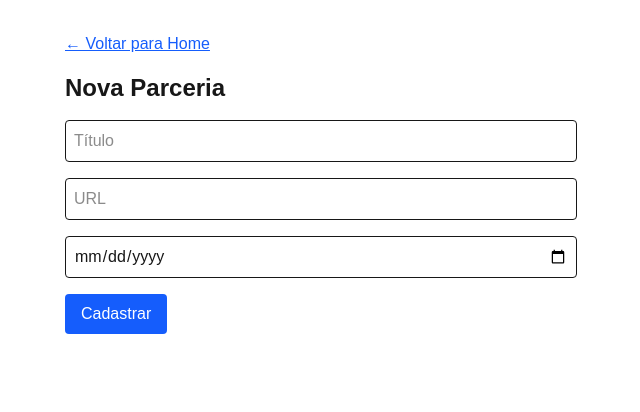
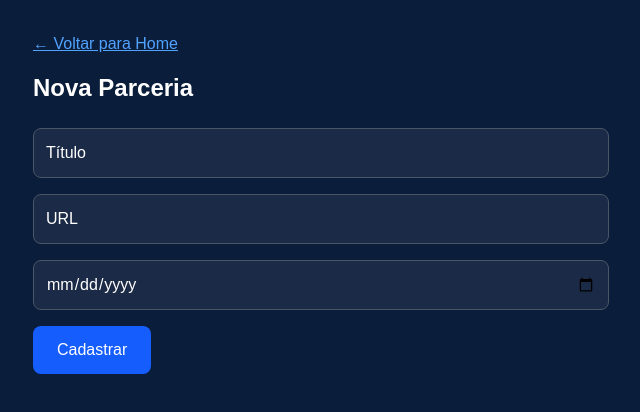
Before and after one commit to jhenriquedsm/parcerias-frontend, a Next.js app: page /parcerias/new in a window 1280 px wide. Shown: the top 412 px of the page, without its empty margins (319-959 px from the left). Built offline with nearby package versions, Linux system fonts and the light colour scheme.

Commit message:
style: melhorando cores e criando uma identidade visual

```diff
--- a/src/app/page.tsx
+++ b/src/app/page.tsx
@@ -1,17 +1,23 @@
 'use client'
 import { useRouter } from 'next/navigation'
+import Image from 'next/image'
+import logo from '../../public/logo.png'
 
 export default function HomePage() {
   const router = useRouter()
 
-  return (
-    <main className="flex flex-col items-center justify-center min-h-screen bg-black text-white p-6">
+   return (
+    <main className="flex flex-col min-h-screen bg-[#0A1E3F] text-white p-6">
+      <div className="flex justify-between items-center w-full mb-12">
+        <Image src={logo} alt="Logo Serpro" width={160} height={60} />
+      </div>
+
       <h1 className="text-4xl font-bold mb-10 text-center">Parcerias Serpro</h1>
 
-      <div className="flex gap-6">
+      <div className="flex justify-center gap-6">
         <button
           onClick={() => router.push('/parcerias/new')}
-          className="bg-blue-600 hover:bg-blue-700 text-white px-6 py-3 rounded-xl shadow-lg transition"
+          className="bg-blue-700 hover:bg-blue-800 text-white px-6 py-3 rounded-xl shadow-lg transition"
         >
           ➕ Cadastrar Parceria
         </button>
@@ -23,6 +29,13 @@ export default function HomePage() {
           📄 Listar Parcerias
         </button>
       </div>
+
+      <div className="flex-grow" />
+
+      <footer className="text-center text-sm text-gray-400 mt-12 border-t border-gray-600 pt-4">
+        <p>Developed by José Henrique</p>
+        <p className='text-red-500'>Esse projeto não é um projeto oficial do Serpro</p>
+      </footer>
     </main>
   )
 }
--- a/src/app/parcerias/new/page.tsx
+++ b/src/app/parcerias/new/page.tsx
@@ -32,21 +32,22 @@ export default function NovaParceriaPage() {
   }
 
   return (
-    <div className="p-8 max-w-xl mx-auto">
+    <div className="min-h-screen bg-[#0a1d3a] p-8 flex flex-col items-center">
+      <div className="w-full max-w-xl">
         <button
           onClick={() => router.push('/')}
-        className="mb-4 text-blue-600 underline"
+          className="mb-4 text-blue-400 underline"
         >
           ← Voltar para Home
         </button>
-      <h1 className="text-2xl font-bold mb-4">Nova Parceria</h1>
+        <h1 className="text-white text-2xl font-bold mb-6">Nova Parceria</h1>
         <form onSubmit={handleSubmit} className="space-y-4">
           <input
             type="text"
             placeholder="Título"
             value={title}
             onChange={(e) => setTitle(e.target.value)}
-          className="w-full p-2 border rounded"
+            className="w-full p-3 bg-[#1B2A47] text-white border border-gray-600 rounded-lg placeholder-white"
             required
           />
           <input
@@ -54,23 +55,24 @@ export default function NovaParceriaPage() {
             placeholder="URL"
             value={url}
             onChange={(e) => setUrl(e.target.value)}
-          className="w-full p-2 border rounded"
+            className="w-full p-3 bg-[#1B2A47] text-white border border-gray-600 rounded-lg placeholder-white"
             required
           />
           <input
             type="date"
             value={newsDate}
             onChange={(e) => setNewsDate(e.target.value)}
-          className="w-full p-2 border rounded"
+            className="w-full p-3 bg-[#1B2A47] text-white border border-gray-600 rounded-lg"
             required
           />
           <button
             type="submit"
-          className="bg-blue-600 text-white px-4 py-2 rounded"
+            className="bg-blue-600 hover:bg-blue-700 text-white px-6 py-3 rounded-lg transition duration-200"
           >
             Cadastrar
           </button>
         </form>
       </div>
+    </div>
   )
 }
--- a/src/app/parcerias/page.tsx
+++ b/src/app/parcerias/page.tsx
@@ -1,7 +1,7 @@
 'use client';
 
 import { useEffect, useState } from 'react';
-import { useRouter } from 'next/navigation'
+import { useRouter } from 'next/navigation';
 import api from '@/services/api';
 import ParceriaCard from '@/components/ParceriaCard';
 
@@ -13,35 +13,35 @@ type Parceria = {
 };
 
 export default function ParceriasPage() {
-  const [parcerias, setParcerias] = useState<Parceria[]>([])
-  const router = useRouter()
+  const [parcerias, setParcerias] = useState<Parceria[]>([]);
+  const router = useRouter();
 
   useEffect(() => {
     api
       .get('/parcerias')
       .then((res) => setParcerias(res.data))
-      .catch((err) => console.error('Erro ao buscar parcerias', err))
-  }, [])
+      .catch((err) => console.error('Erro ao buscar parcerias', err));
+  }, []);
 
   const handleDelete = (id: number) => {
-    setParcerias((prev) => prev.filter((p) => p.id !== id))
-  }
+    setParcerias((prev) => prev.filter((p) => p.id !== id));
+  };
 
   return (
-    <main className="p-6">
+    <main className="min-h-screen bg-[#0a1d3a] p-6">
       <button
         onClick={() => router.push('/')}
-        className="mb-4 text-blue-600 underline"
+        className="mb-4 text-blue-400 underline"
       >
         ← Voltar para Home
       </button>
 
-      <h1 className="text-2xl font-bold mb-4">Lista de Parcerias</h1>
+      <h1 className="text-white text-2xl font-bold mb-4">Lista de Parcerias</h1>
       <div className="grid grid-cols-1 md:grid-cols-2 gap-4">
         {parcerias.map((parceria) => (
           <ParceriaCard key={parceria.id} parceria={parceria} onDelete={handleDelete} />
         ))}
       </div>
     </main>
-  )
+  );
 }
--- a/src/components/ParceriaCard.tsx
+++ b/src/components/ParceriaCard.tsx
@@ -43,21 +43,21 @@ export default function ParceriaCard({ parceria, onDelete }: Props) {
   }
 
  return (
-    <div className="bg-white rounded-xl shadow p-4 relative">
-      <div className="flex justify-between items-start mb-2">
-        <h2 className="text-xl font-semibold text-black w-3/4">
+  <div className="bg-white rounded-xl shadow-md p-6 relative"> {/* padding maior, sombra mais leve */}
+    <div className="flex justify-between items-start mb-4"> {/* margin bottom maior para separar do conteúdo */}
+      <h2 className="text-xl font-semibold text-black w-3/4 break-words"> {/* evitar overflow do título */}
         {parceria.title}
       </h2>
-        <div className="flex items-center gap-2">
+      <div className="flex items-center gap-3"> {/* aumentar gap entre botões */}
         <button
           onClick={handleEdit}
-            className="bg-blue-500 hover:bg-blue-600 text-white text-sm py-1 px-3 rounded"
+          className="bg-blue-500 hover:bg-blue-600 text-white text-sm py-2 px-4 rounded transition-colors duration-200"
         >
           ✏️ Editar
         </button>
         <button
           onClick={handleDelete}
-            className="bg-red-500 hover:bg-red-600 text-white text-sm py-1 px-3 rounded"
+          className="bg-red-500 hover:bg-red-600 text-white text-sm py-2 px-4 rounded transition-colors duration-200"
           title="Excluir"
         >
           🗑 Excluir
@@ -65,13 +65,13 @@ export default function ParceriaCard({ parceria, onDelete }: Props) {
       </div>
     </div>
 
-      <p className="text-blue-600 underline mb-2">
+    <p className="text-blue-600 underline mb-3 break-all"> {/* margem maior e quebra de linha para url */}
       <a href={parceria.url} target="_blank" rel="noopener noreferrer">
         {parceria.url}
       </a>
     </p>
     <p className="text-xs text-gray-500">
-        Data: {new Date(parceria.newsDate).toLocaleDateString()}
+      Data: {new Date(parceria.newsDate).toLocaleDateString('pt-BR')}
     </p>
   </div>
 )
```
Also changed, not shown: public/logo.png (added). Lines whose indentation alone changed are shown as unchanged.
